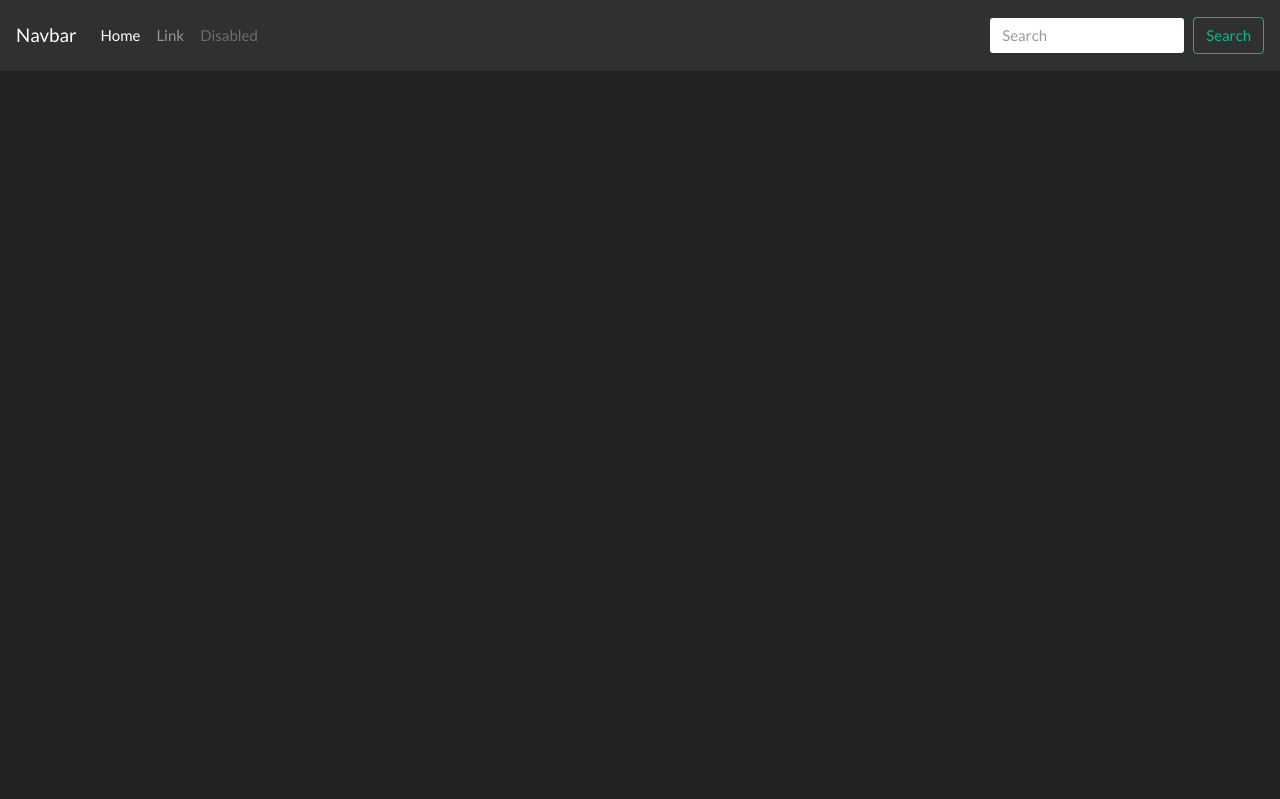
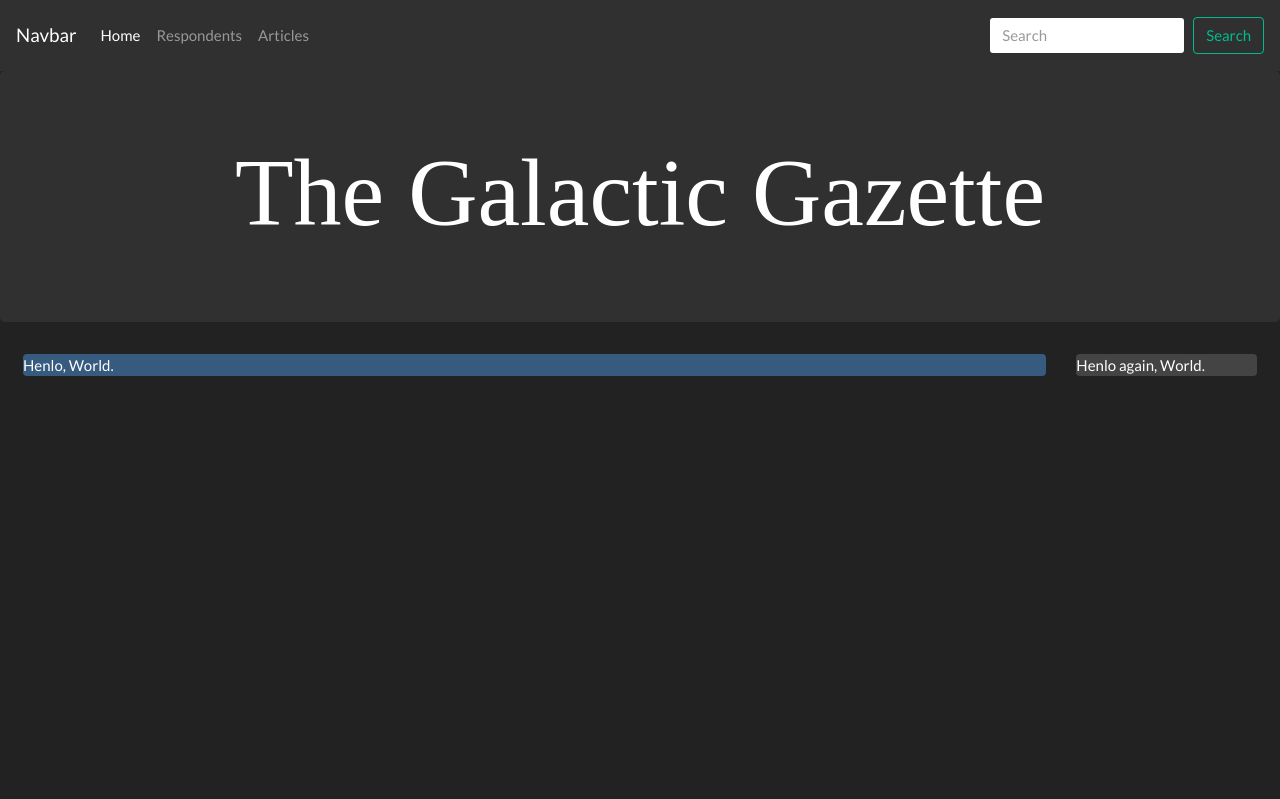
Before and after one commit to alsalgu/starfinderblog, a Flask app: page /home in a window 1280 px wide. Run offline with Flask 2, Linux system fonts and the light colour scheme; some libraries are stand-ins or nearby versions; some web fonts are replaced.

Commit message:
Added extending html templates for the home page.

```diff
--- a/app.py
+++ b/app.py
@@ -194,7 +194,7 @@ def verify_password(username_or_token, password):
 @app.route('/')
 @app.route('/home')
 def home():
-    return render_template('main.html')
+    return render_template('index.html')
 
 # TO DO #
 
--- a/static/css/stylesheet.css
+++ b/static/css/stylesheet.css
@@ -0,0 +1,11 @@
+html, body {
+   height: 100%;
+   margin: 0;
+   padding: 0;
+}
+
+.themefont {
+   font-family: 'HortaRegular';
+   font-weight: normal;
+   font-style: normal;
+}
--- /dev/null
+++ b/templates/index.html
@@ -0,0 +1,30 @@
+{% extends "main.html" %}
+{% block content %}
+<!-- Intro -->
+
+<div class="jumbotron text-center">
+  <h1 class="display-1 themefont">The Galactic Gazette</h1>
+</div>
+<!-- Latest News -->
+<div class="row m-2">
+  <div class="col container-fluid">
+    <div class="bg-primary rounded">
+      <p class="">
+        Henlo, World.
+      </p>
+    </div>
+  </div>
+  <div class="col-2">
+    <div class="bg-secondary rounded">
+      <p class="">
+        Henlo again, World.
+      </p>
+    </div>
+  </div>
+
+
+</div>
+<!-- Newest Recruits -->
+<!-- CyberGrapeVine -->
+
+{% endblock %}
--- a/templates/main.html
+++ b/templates/main.html
@@ -9,7 +9,8 @@
   <meta name="description" content="description here">
   <meta name="keywords" content="keywords,here">
   <link rel="stylesheet" href="static/css/bootstrap.min.css" type="text/css">
-  <link rel="stylesheet" href="stylesheet.css" type="text/css">
+  <link rel="stylesheet" href="static/css/stylesheet.css" type="text/css">
+  <link rel="stylesheet" href="https://fontlibrary.org/face/horta" type="text/css" />
 </head>
 
 <body>
@@ -18,17 +19,16 @@
     <button class="navbar-toggler" type="button" data-toggle="collapse" data-target="#navbarSupportedContent" aria-controls="navbarSupportedContent" aria-expanded="false" aria-label="Toggle navigation">
       <span class="navbar-toggler-icon"></span>
     </button>
-
     <div class="collapse navbar-collapse" id="navbarSupportedContent">
       <ul class="navbar-nav mr-auto">
         <li class="nav-item active">
           <a class="nav-link" href="#">Home <span class="sr-only">(current)</span></a>
         </li>
         <li class="nav-item">
-          <a class="nav-link" href="#">Link</a>
+          <a class="nav-link" href="#">Respondents</a>
         </li>
         <li class="nav-item">
-          <a class="nav-link disabled" href="#">Disabled</a>
+          <a class="nav-link" href="#">Articles</a>
         </li>
       </ul>
       <form class="form-inline my-2 my-lg-0">
```
Also changed, not shown: other parts of templates/main.html (+3 -0 lines).
